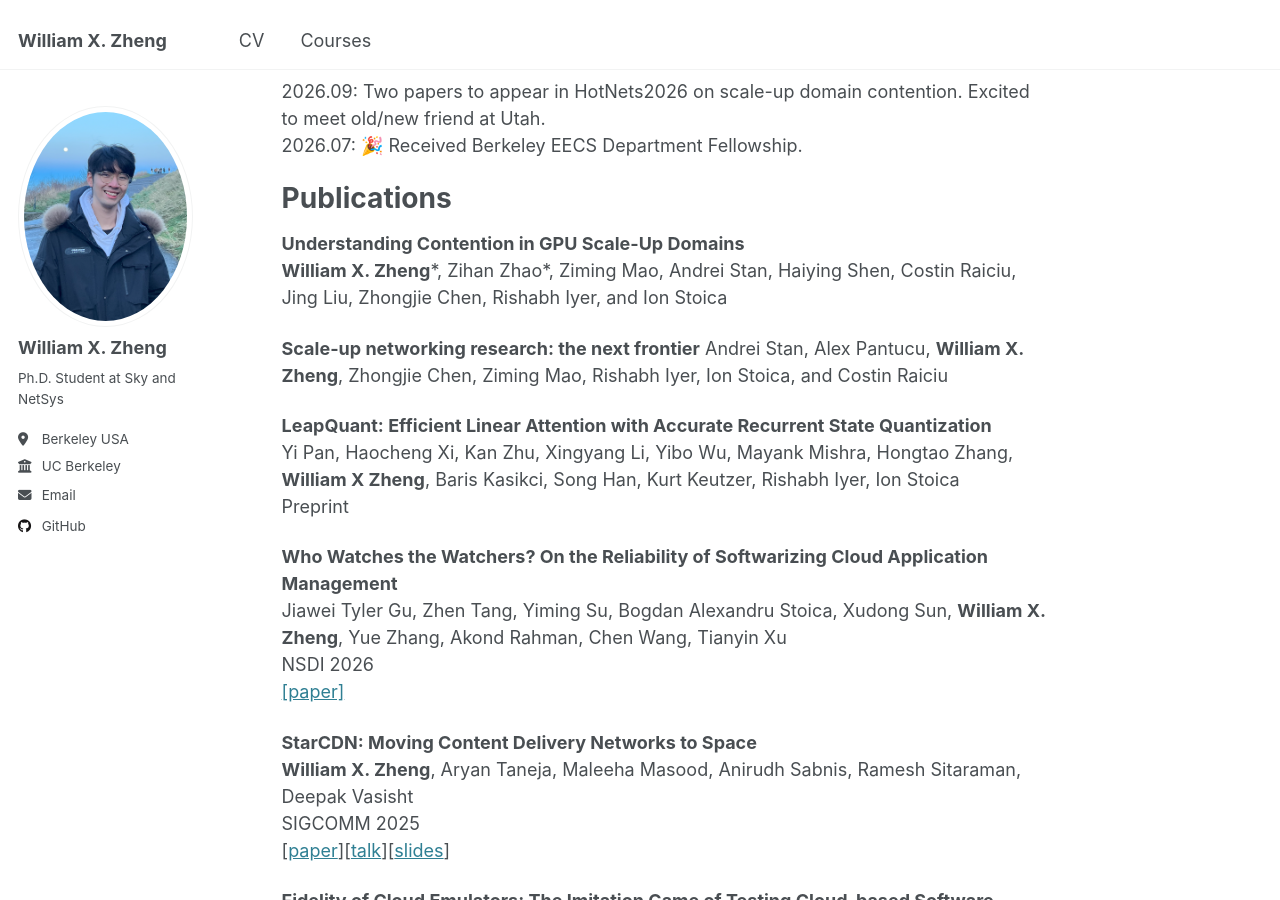
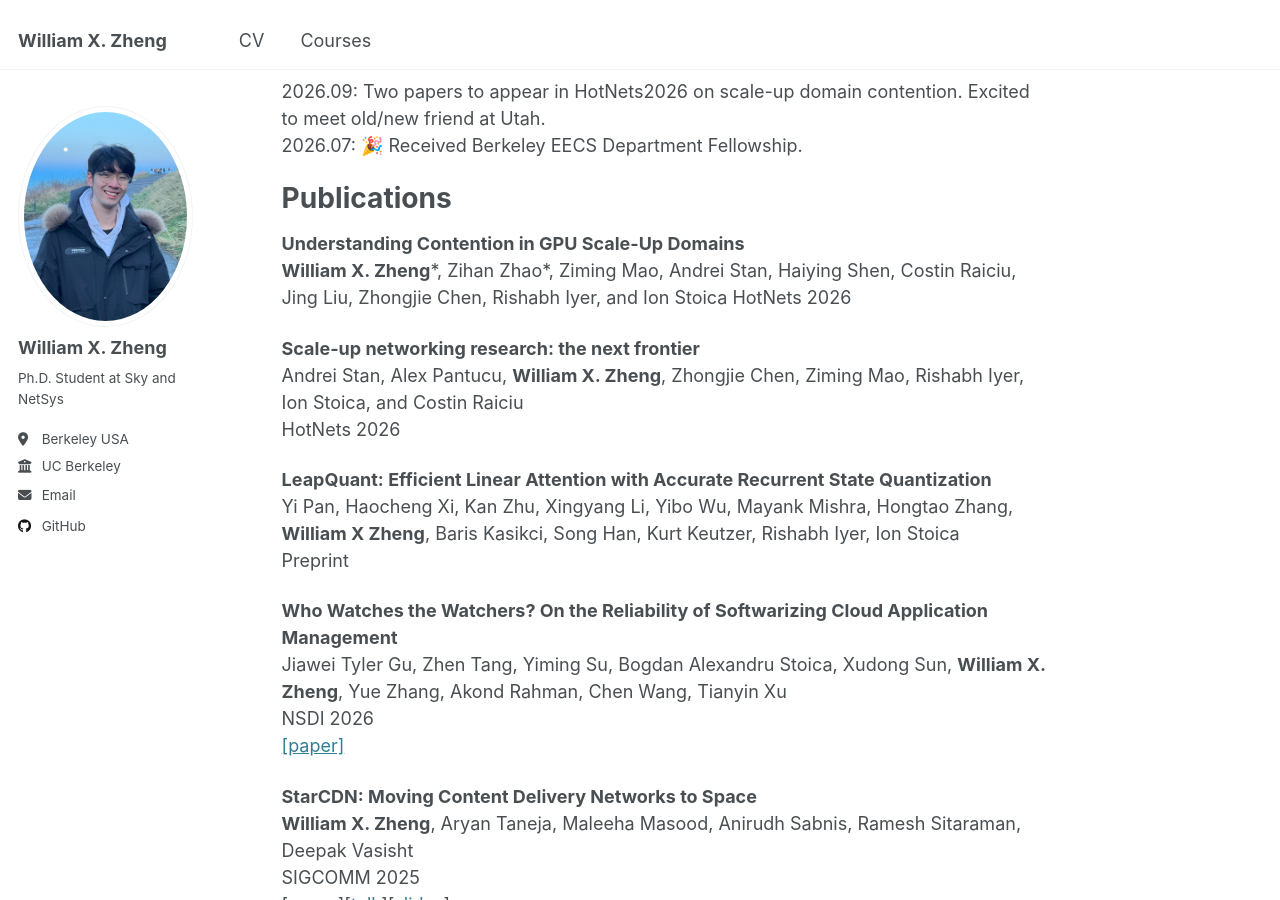
Before and after one commit to xinze-zheng/xinze-zheng.github.io, a Jekyll site: the page built from _pages/about.md, in a window 1280 px wide and 900 px high, scrolled down 451 px. Built offline with Jekyll 4.4.1, drawn with Linux system fonts in a browser that asks for light colours.

Commit message:
Update about.md

```diff
--- a/_pages/about.md
+++ b/_pages/about.md
@@ -23,9 +23,11 @@ Publications
 =====
 **Understanding Contention in GPU Scale-Up Domains**\\
 **William X. Zheng**\*, Zihan Zhao\*, Ziming Mao, Andrei Stan, Haiying Shen, Costin Raiciu, Jing Liu, Zhongjie Chen, Rishabh Iyer, and Ion Stoica
+HotNets 2026
 
-**Scale-up networking research: the next frontier**
-Andrei Stan, Alex Pantucu, **William X. Zheng**, Zhongjie Chen, Ziming Mao, Rishabh Iyer, Ion Stoica, and Costin Raiciu
+**Scale-up networking research: the next frontier**\\
+Andrei Stan, Alex Pantucu, **William X. Zheng**, Zhongjie Chen, Ziming Mao, Rishabh Iyer, Ion Stoica, and Costin Raiciu\\
+HotNets 2026
 
 **LeapQuant: Efficient Linear Attention with Accurate Recurrent State Quantization**\\
 Yi Pan, Haocheng Xi, Kan Zhu, Xingyang Li, Yibo Wu, Mayank Mishra, Hongtao Zhang, **William X Zheng**, Baris Kasikci, Song Han, Kurt Keutzer, Rishabh Iyer, Ion Stoica\\
```
